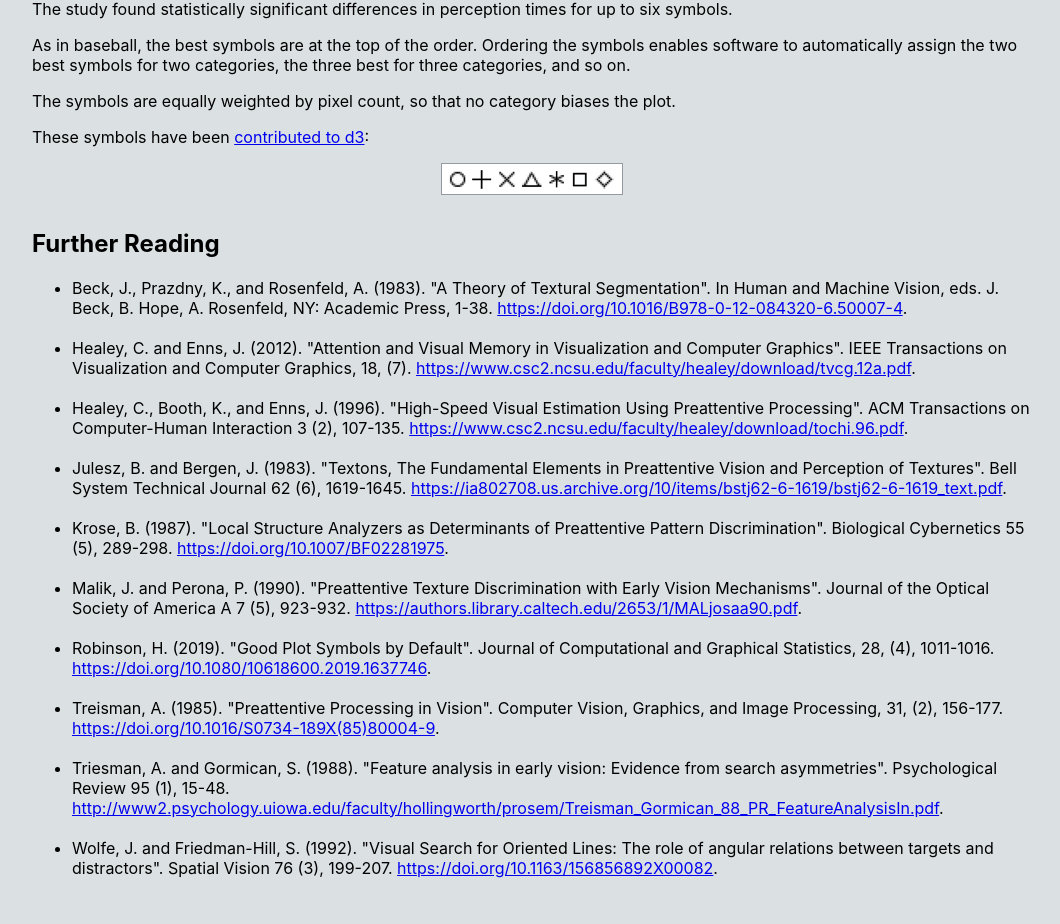
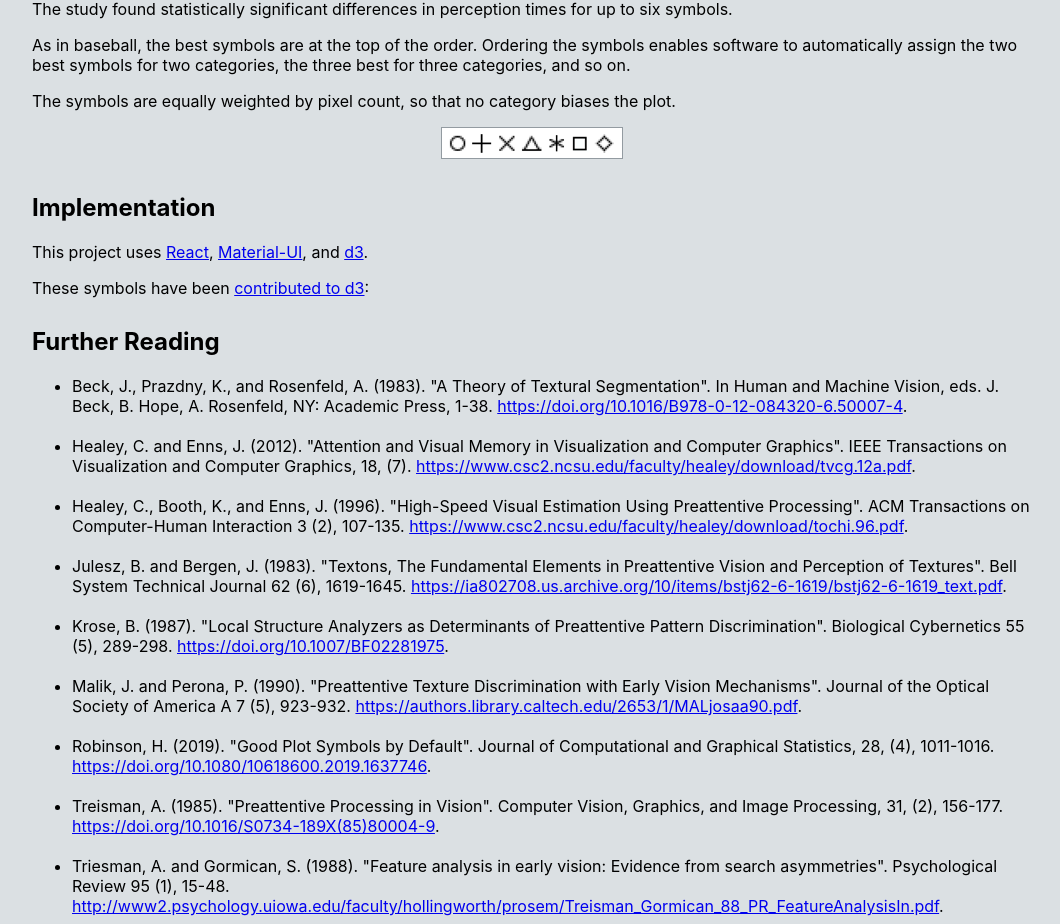
Before and after one commit to hemanrobinson/good-plot-symbols, a React (Create React App) app: page / in a window 1280 px wide. Shown: the part 2335-3259 px from the top of the page, without its empty margins (108-1168 px from the left). Built offline with nearby package versions, Linux system fonts and the light colour scheme.

Commit message:
Implementation

```diff
--- a/src/App.js
+++ b/src/App.js
@@ -108,11 +108,15 @@
                 <p>
                 The symbols are equally weighted by pixel count, so that no category biases the plot.
                 </p>
+                <p className="center">
+                    <img title="Preattentive Symbols" alt="Preattentive Symbols" src={symbolsPreattentive} />
+                </p>
+                <h2>Implementation</h2>
+                <p>
+                This project uses <a href="https://react.dev">React</a>, <a href="https://github.com/mui-org/material-ui">Material-UI</a>, and <a href="https://github.com/d3/d3">d3</a>.
+                </p>
                 <p>
                 These symbols have been <a href="https://github.com/d3/d3-shape/releases">contributed to d3</a>:
-                </p>
-                <p className="center">
-                    <img title="Preattentive Symbols" alt="Preattentive Symbols" src={symbolsPreattentive} />
                 </p>
                 <h2>Further Reading</h2>
                 <ul>
```
Also changed, not shown: 2 other files (tests, documents, lock files or other folders).
